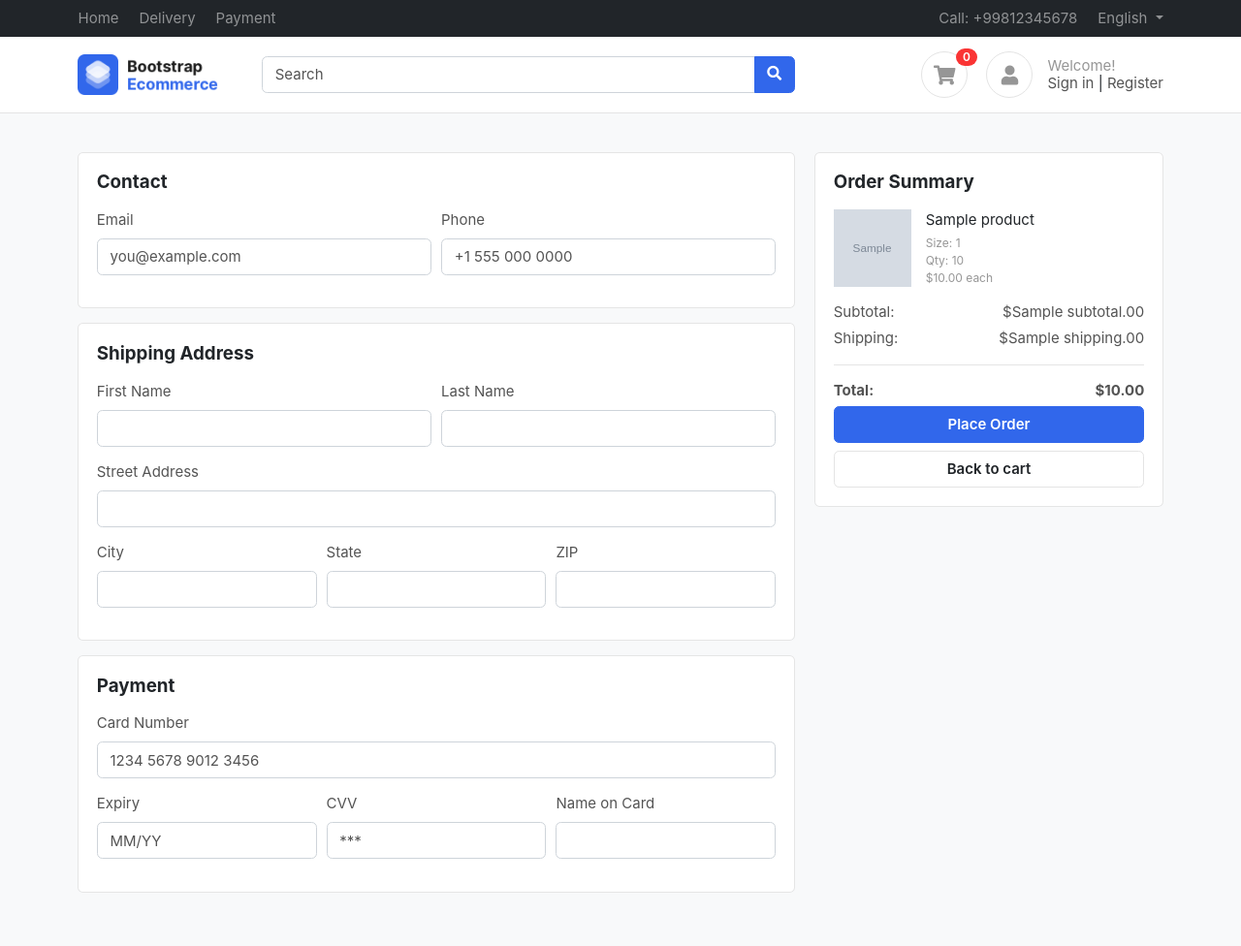
After one commit to NaimurRahmannn/Ecommerce-sites-with-Django, a Django app: template templates/product/checkout.html in a window 1280 px wide. The commit adds this page. Shown: the whole page at 97% size. Run offline with Django 5.2, Linux system fonts and the light colour scheme; the template is opened without the code that fills it: most values are stand-ins (such as "Sample title", 1, 10 or a date in 2020); grey boxes marked "Sample" are stand-in pictures; some libraries are stand-ins or nearby versions; some web fonts are replaced.

Commit message:
feat: add Checkout.html and checkout features

```diff
--- a/products/urls.py
+++ b/products/urls.py
@@ -1,9 +1,19 @@
 from django.urls import path
-from products.views import get_product, add_to_cart, cart, remove_from_cart, update_cart
+from products.views import (
+    get_product,
+    add_to_cart,
+    cart,
+    remove_from_cart,
+    update_cart,
+    buy_now,
+    checkout,
+)
 
 urlpatterns = [
     path('cart/', cart, name="cart"),
     path('cart/update/', update_cart, name="update_cart"),
+    path('checkout/', checkout, name="checkout"),
+    path('buy-now/<slug>/', buy_now, name="buy_now"),
     path('add-to-cart/<slug>/', add_to_cart, name="add_to_cart"),
     path('remove-from-cart/<slug>/', remove_from_cart, name="remove_from_cart"),
     path('<slug>/', get_product, name="get_product"),
--- a/templates/product/cart.html
+++ b/templates/product/cart.html
@@ -78,7 +78,7 @@
           <div class="text-right">
             <div class="h5">Subtotal: $<span id="cart-subtotal">{{ subtotal }}</span>.00</div>
             <div class="h4">Total: $<span id="cart-total">{{ total }}</span>.00</div>
-            <a href="#" class="btn btn-primary">Checkout</a>
+            <a href="{% url 'checkout' %}" class="btn btn-primary">Checkout</a>
           </div>
         </div>
         {% else %}
--- /dev/null
+++ b/templates/product/checkout.html
@@ -0,0 +1,137 @@
+{% extends "base/base.html" %} {% block start %}
+
+<section class="section-content padding-y bg">
+  <div class="container">
+    <div class="row">
+      <div class="col-lg-8">
+        <div class="card mb-3">
+          <div class="card-body">
+            <h5 class="card-title mb-3">Contact</h5>
+            <div class="form-row">
+              <div class="form-group col-md-6">
+                <label>Email</label>
+                <input type="email" class="form-control" placeholder="you@example.com" />
+              </div>
+              <div class="form-group col-md-6">
+                <label>Phone</label>
+                <input type="text" class="form-control" placeholder="+1 555 000 0000" />
+              </div>
+            </div>
+          </div>
+        </div>
+
+        <div class="card mb-3">
+          <div class="card-body">
+            <h5 class="card-title mb-3">Shipping Address</h5>
+            <div class="form-row">
+              <div class="form-group col-md-6">
+                <label>First Name</label>
+                <input type="text" class="form-control" />
+              </div>
+              <div class="form-group col-md-6">
+                <label>Last Name</label>
+                <input type="text" class="form-control" />
+              </div>
+            </div>
+            <div class="form-group">
+              <label>Street Address</label>
+              <input type="text" class="form-control" />
+            </div>
+            <div class="form-row">
+              <div class="form-group col-md-4">
+                <label>City</label>
+                <input type="text" class="form-control" />
+              </div>
+              <div class="form-group col-md-4">
+                <label>State</label>
+                <input type="text" class="form-control" />
+              </div>
+              <div class="form-group col-md-4">
+                <label>ZIP</label>
+                <input type="text" class="form-control" />
+              </div>
+            </div>
+          </div>
+        </div>
+
+        <div class="card mb-3">
+          <div class="card-body">
+            <h5 class="card-title mb-3">Payment</h5>
+            <div class="form-group">
+              <label>Card Number</label>
+              <input type="text" class="form-control" placeholder="1234 5678 9012 3456" />
+            </div>
+            <div class="form-row">
+              <div class="form-group col-md-4">
+                <label>Expiry</label>
+                <input type="text" class="form-control" placeholder="MM/YY" />
+              </div>
+              <div class="form-group col-md-4">
+                <label>CVV</label>
+                <input type="password" class="form-control" placeholder="***" />
+              </div>
+              <div class="form-group col-md-4">
+                <label>Name on Card</label>
+                <input type="text" class="form-control" />
+              </div>
+            </div>
+          </div>
+        </div>
+      </div>
+
+      <div class="col-lg-4">
+        <div class="card">
+          <div class="card-body">
+            <h5 class="card-title mb-3">Order Summary</h5>
+
+            {% for item in checkout_items %}
+            <figure class="itemside mb-3">
+              <div class="aside">
+                <img
+                  src="/media/{{ item.product.product_images.first.product_image }}"
+                  class="img-sm"
+                />
+              </div>
+              <figcaption class="info">
+                <p class="title mb-1">{{ item.product.product_name }}</p>
+                {% if item.size %}
+                <small class="text-muted d-block">Size: {{ item.size }}</small>
+                {% endif %}
+                <small class="text-muted d-block">Qty: {{ item.quantity }}</small>
+                <small class="text-muted d-block">${{ item.product.price }}.00 each</small>
+              </figcaption>
+            </figure>
+            {% endfor %}
+
+            <dl class="dlist-align">
+              <dt>Subtotal:</dt>
+              <dd class="text-right">${{ subtotal }}.00</dd>
+            </dl>
+            <dl class="dlist-align">
+              <dt>Shipping:</dt>
+              <dd class="text-right">${{ shipping }}.00</dd>
+            </dl>
+            <hr />
+            <dl class="dlist-align">
+              <dt><strong>Total:</strong></dt>
+              <dd class="text-right"><strong>${{ total }}.00</strong></dd>
+            </dl>
+
+            <button class="btn btn-primary btn-block">Place Order</button>
+            {% if back_url == "get_product" %}
+            <a href="{% url back_url back_url_kwargs.slug %}" class="btn btn-light btn-block">
+              Back to product
+            </a>
+            {% else %}
+            <a href="{% url back_url %}" class="btn btn-light btn-block">
+              Back to cart
+            </a>
+            {% endif %}
+          </div>
+        </div>
+      </div>
+    </div>
+  </div>
+</section>
+
+{% endblock %}
```
Also changed, not shown: products/views.py (+77 -0 lines), templates/product/product.html (+7 -1 lines).
